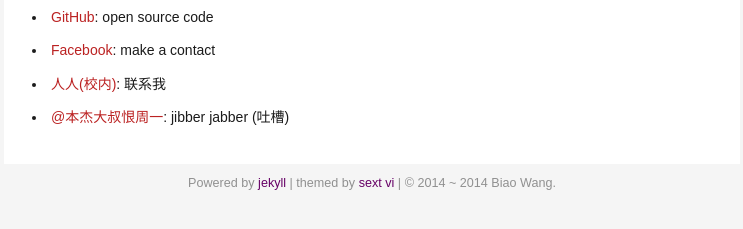
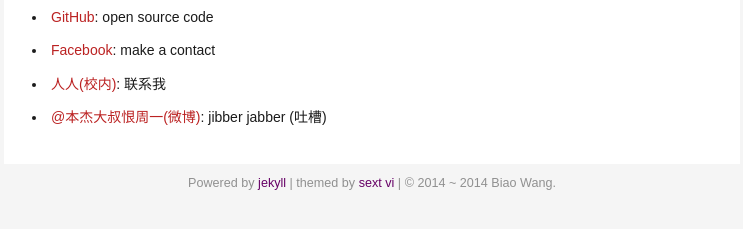
Before and after one commit to biaowww/biaowww.github.io, a Jekyll site: the page built from about.markdown, in a window 1280 px wide. Shown: the part 628-857 px from the top of the page, without its empty margins (268-1011 px from the left). Built offline with Jekyll 4.4.1, drawn with Linux system fonts in a browser that asks for light colours; some web fonts are replaced; Markdown is read by kramdown in place of the engine named in the settings.

Commit message:
add weibo to about page

```diff
--- a/about.markdown
+++ b/about.markdown
@@ -25,4 +25,4 @@ data wrangling, EDA, SQL/NoSQL, advanced machine learning, cloud computing
 -  [GitHub](https://github.com/wvngbvao483): open source code
 -  [Facebook](https://www.facebook.com/evilbiao): make a contact
 -  [人人(校内)](http://www.renren.com/229737688): 联系我
--  [@本杰大叔恨周一](http://weibo.com/234140960): jibber jabber (吐槽)
+-  [@本杰大叔恨周一(微博)](http://weibo.com/234140960): jibber jabber (吐槽)
```
